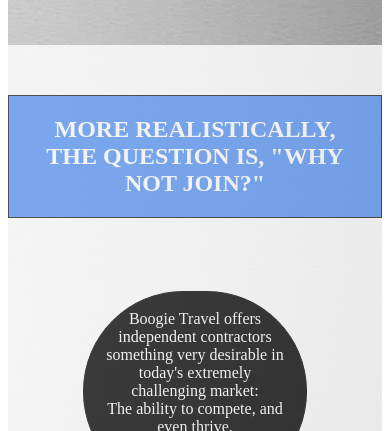
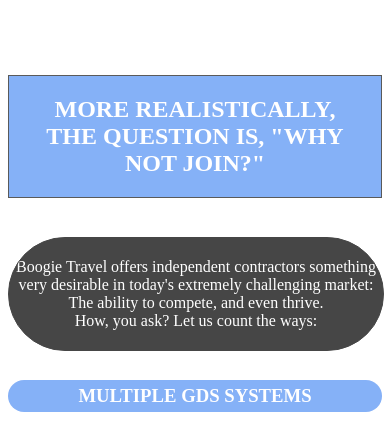
Before and after one commit to boogiemanz/Proba, a plain HTML site: page index.html in a window 390 px wide. Shown: the part 413-844 px from the top of the page. Drawn offline with Linux system fonts and the light colour scheme; a web font is replaced by a local one.

Commit message:
novo novo novo

```diff
--- a/style.css
+++ b/style.css
@@ -372,6 +372,9 @@
 
 @media screen and (max-width: 460px) {
 
+		.container {
+			background: white;
+		}
 
 		#header, #header2, #header3, #header4 {
 			background-size: 100% 200px;
@@ -421,15 +424,25 @@
 		}
 
 		#main h2, #main2 h2, #main3 h2, #main4 h2 {
-			margin: 50px auto;
+			margin: 30px auto;
 		}
 
 		#main h3, #main2 h3, #main3 h3, #main4 h3  {
-			margin: 30px auto;
+			margin: 20px 0;
+			width: 100%;
+			padding: 5px 0;
+		}
+
+		#main p, #main2 p, #main3 p, #main4 p {
+
+			margin: 5px 0;
+			padding: 20px 0;
+			width: 100%;
 		}
 
 		#sideimg {
-			max-width: 200px;
+			width: 100%;
+			max-width: 300px;
 			max-height: 400px;
 			margin: 0 auto;
 		}
```
